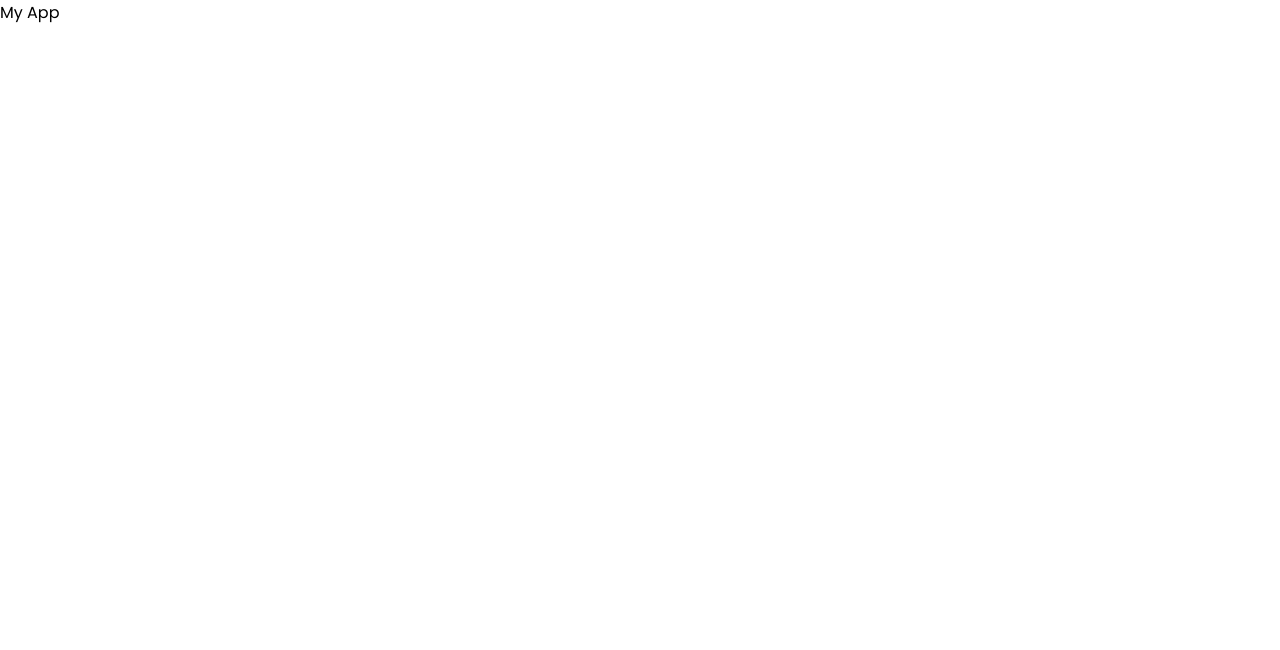
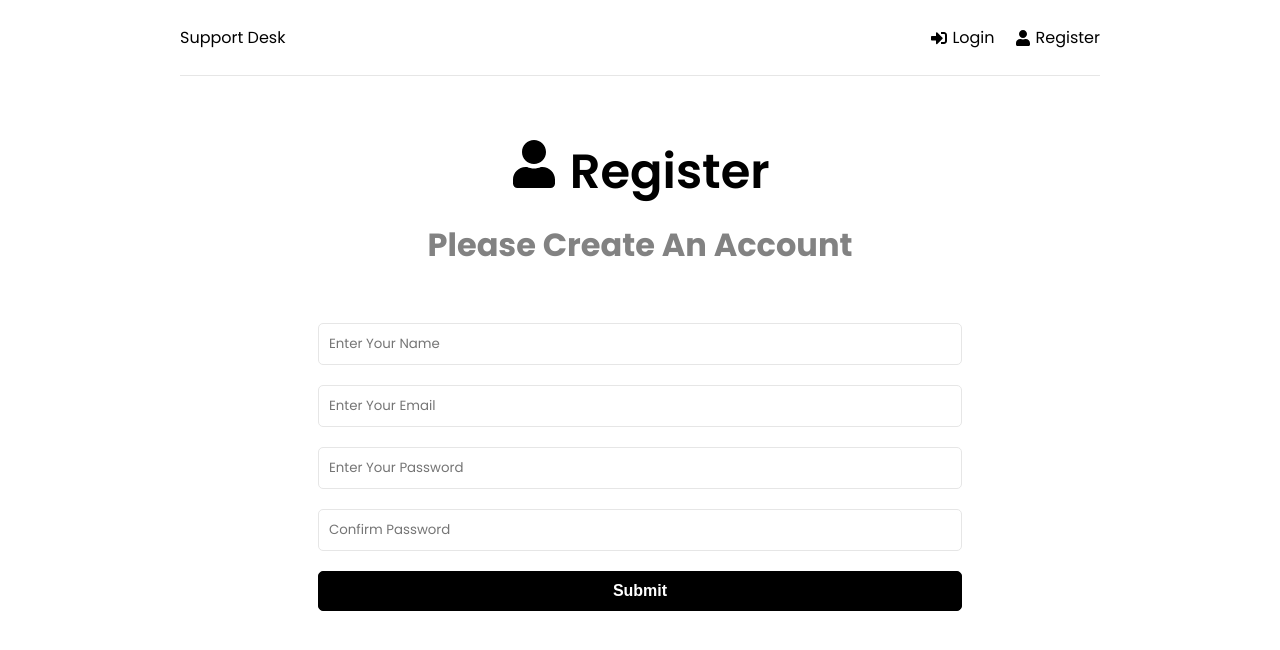
Before and after one commit to imnakul/support-desk, a React (Create React App) app in the folder frontend/: page /register in a window 1280 px wide. Shown: the top 650 px of the page. Built offline with nearby package versions, Linux system fonts and the light colour scheme.

Commit message:
Header + Home + Login +Register Pages Created

```diff
--- a/frontend/src/App.js
+++ b/frontend/src/App.js
@@ -1,5 +1,27 @@
+import { BrowserRouter as Router, Routes, Route } from "react-router-dom";
+import { ToastContainer } from "react-toastify";
+import "react-toastify/dist/ReactToastify.css";
+import Home from "./pages/Home";
+import Login from "./pages/Login";
+import Register from "./pages/Register";
+import Header from "./components/Header";
+
 function App() {
-   return <div>My App</div>;
+   return (
+      <>
+         <Router>
+            <div className='container'>
+               <Header />
+               <Routes>
+                  <Route path='/' element={<Home />} />
+                  <Route path='/login' element={<Login />} />
+                  <Route path='/register' element={<Register />} />
+               </Routes>
+            </div>
+         </Router>
+         <ToastContainer />
+      </>
+   );
 }
 
 export default App;
--- /dev/null
+++ b/frontend/src/components/Header.jsx
@@ -0,0 +1,25 @@
+import { FaSignInAlt, FaSignOutAlt, FaUser } from "react-icons/fa";
+import { Link } from "react-router-dom";
+
+function Header() {
+   return (
+      <header className='header'>
+         <div className='logo'>
+            <Link to='/'>Support Desk</Link>
+         </div>
+         <ul>
+            <li>
+               <Link to='/login'>
+                  <FaSignInAlt /> Login
+               </Link>
+            </li>
+            <li>
+               <Link to='/register'>
+                  <FaUser /> Register
+               </Link>
+            </li>
+         </ul>
+      </header>
+   );
+}
+export default Header;
--- /dev/null
+++ b/frontend/src/pages/Home.jsx
@@ -0,0 +1,22 @@
+import { Link } from "react-router-dom";
+import { FaQuestionCircle, FaTicketAlt } from "react-icons/fa";
+
+function Home() {
+   return (
+      <>
+         <section className='heading'>
+            <h1>What do you need help with?</h1>
+            <p>Please choose from an option below</p>
+         </section>
+
+         <Link to='/newticket' className='btn btn-reverse btn-block'>
+            <FaQuestionCircle /> Create New Ticket
+         </Link>
+
+         <Link to='/tickets' className='btn btn-block'>
+            <FaTicketAlt /> View my Tickets
+         </Link>
+      </>
+   );
+}
+export default Home;
--- /dev/null
+++ b/frontend/src/pages/Login.jsx
@@ -0,0 +1,69 @@
+import { useState } from "react";
+import { FaSignInAlt } from "react-icons/fa";
+import { toast } from "react-toastify";
+
+function Login() {
+   //instead of making multiple states of names, password, email, we have created formData as a object and later we are getting values from that
+   const [formData, setFormData] = useState({
+      email: "",
+      password: "",
+   });
+
+   //Destructuring fields from formData
+   const { email, password } = formData;
+
+   const onChange = (e) => {
+      setFormData((prevState) => ({
+         ...prevState,
+         [e.target.name]: e.target.value,
+      }));
+   };
+
+   const onSubmit = (e) => {
+      e.preventDefault();
+   };
+
+   return (
+      <>
+         <section className='heading'>
+            <h1>
+               <FaSignInAlt /> Login
+            </h1>
+            <p>Please Login to get Support</p>
+         </section>
+
+         <section className='form'>
+            <form onSubmit={onSubmit}>
+               <div className='form-group'>
+                  <input
+                     type='email'
+                     className='form-control'
+                     id='email'
+                     name='email'
+                     value={email}
+                     onChange={onChange}
+                     placeholder='Enter Your Email'
+                     required
+                  />
+               </div>
+               <div className='form-group'>
+                  <input
+                     type='password'
+                     className='form-control'
+                     id='password'
+                     name='password'
+                     value={password}
+                     onChange={onChange}
+                     placeholder='Enter Your Password'
+                     required
+                  />
+               </div>
+               <div className='form-group'>
+                  <button className='btn btn-block'>Submit</button>
+               </div>
+            </form>
+         </section>
+      </>
+   );
+}
+export default Login;
--- /dev/null
+++ b/frontend/src/pages/Register.jsx
@@ -0,0 +1,99 @@
+import { useState } from "react";
+import { FaUser } from "react-icons/fa";
+import { toast } from "react-toastify";
+
+function Register() {
+   //instead of making multiple states of names, password, email, we have created formData as a object and later we are getting values from that
+   const [formData, setFormData] = useState({
+      name: "",
+      email: "",
+      password: "",
+      password2: "",
+   });
+
+   const onChange = (e) => {
+      setFormData((prevState) => ({
+         ...prevState,
+         [e.target.name]: e.target.value,
+      }));
+   };
+
+   const onSubmit = (e) => {
+      e.preventDefault();
+
+      if (password !== password2) {
+         toast.error("Passwords do not match");
+      }
+   };
+
+   //Destructuring fields from formData
+   const { name, email, password, password2 } = formData;
+
+   return (
+      <>
+         <section className='heading'>
+            <h1>
+               <FaUser /> Register
+            </h1>
+            <p>Please Create An Account</p>
+         </section>
+
+         <section className='form'>
+            <form onSubmit={onSubmit}>
+               <div className='form-group'>
+                  <input
+                     type='text'
+                     className='form-control'
+                     id='name'
+                     name='name'
+                     value={name}
+                     onChange={onChange}
+                     placeholder='Enter Your Name'
+                     required
+                  />
+               </div>
+               <div className='form-group'>
+                  <input
+                     type='email'
+                     className='form-control'
+                     id='email'
+                     name='email'
+                     value={email}
+                     onChange={onChange}
+                     placeholder='Enter Your Email'
+                     required
+                  />
+               </div>
+               <div className='form-group'>
+                  <input
+                     type='password'
+                     className='form-control'
+                     id='password'
+                     name='password'
+                     value={password}
+                     onChange={onChange}
+                     placeholder='Enter Your Password'
+                     required
+                  />
+               </div>
+               <div className='form-group'>
+                  <input
+                     type='password'
+                     className='form-control'
+                     id='password2'
+                     name='password2'
+                     value={password2}
+                     onChange={onChange}
+                     placeholder='Confirm Password'
+                     required
+                  />
+               </div>
+               <div className='form-group'>
+                  <button className='btn btn-block'>Submit</button>
+               </div>
+            </form>
+         </section>
+      </>
+   );
+}
+export default Register;
```
